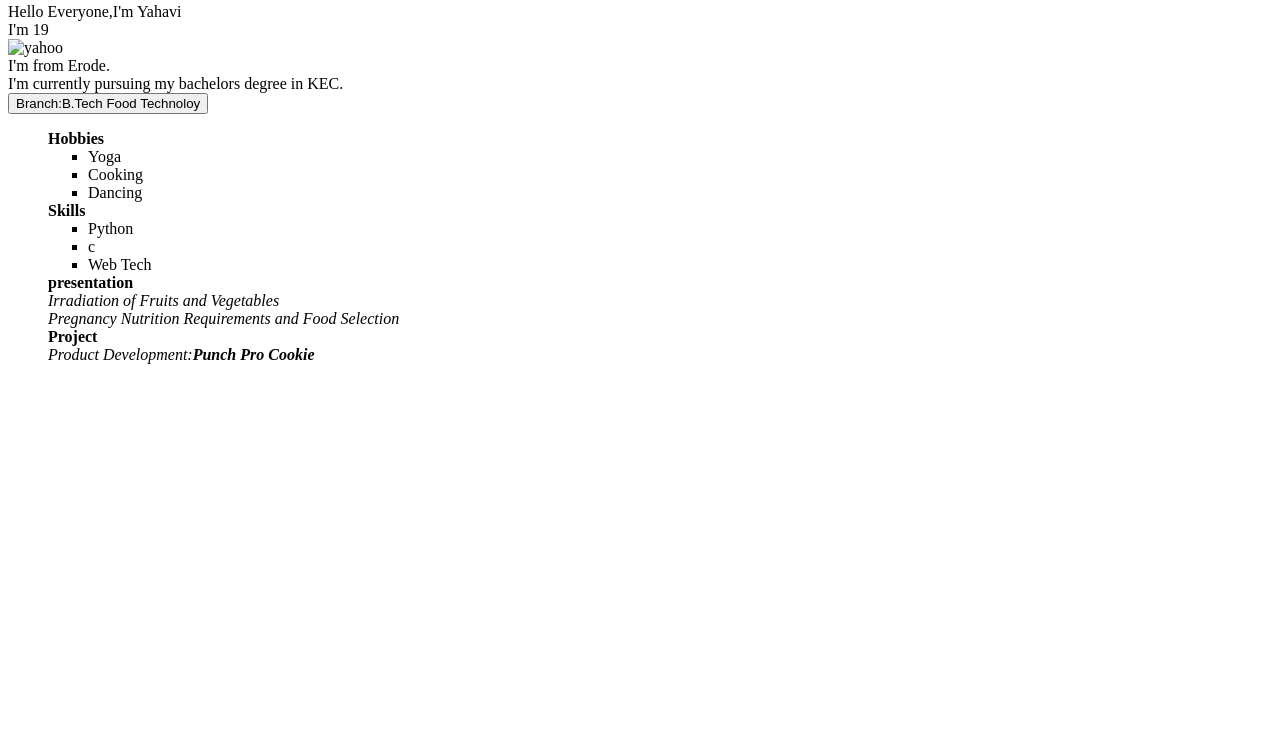
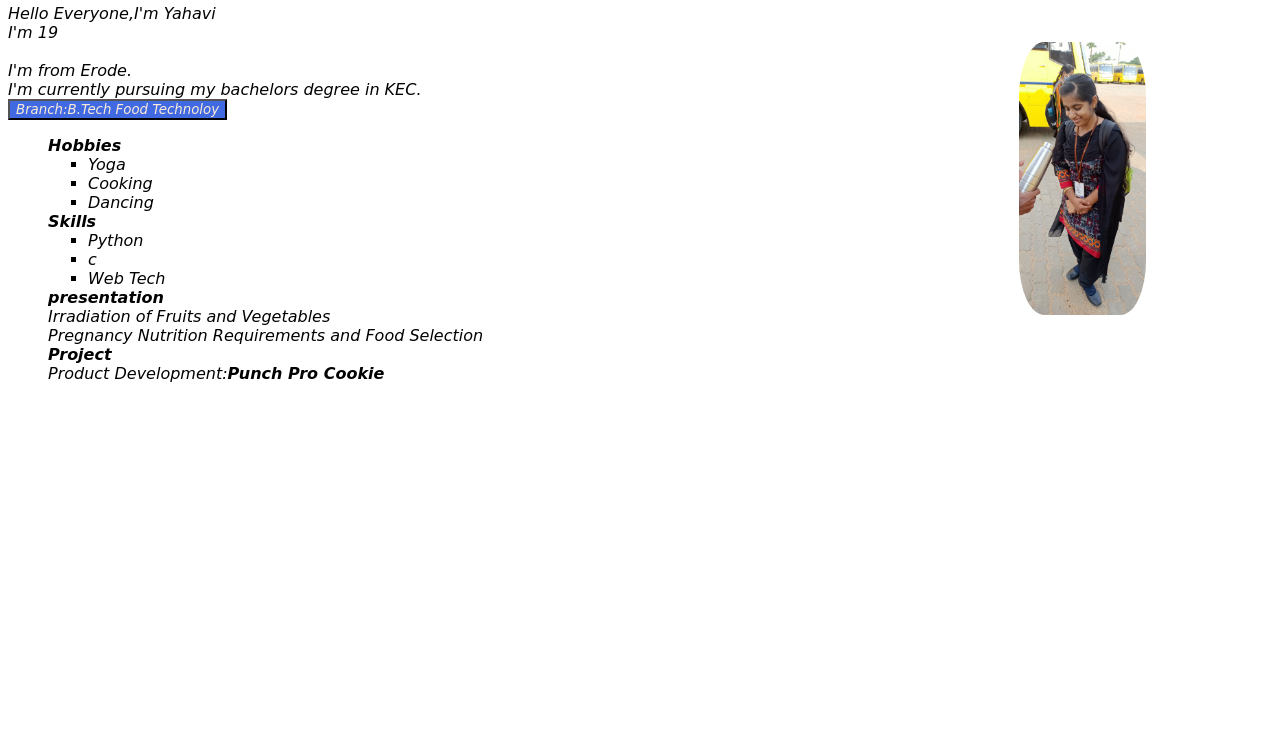
Before and after one commit to yahavivijayan/selfintro, a plain HTML site: page index.html in a window 1280 px wide. Shown: the part 64-800 px from the top of the page. Drawn offline with Linux system fonts and the light colour scheme.

Commit message:
Add files via upload

```diff
--- a/index.html
+++ b/index.html
@@ -5,13 +5,13 @@
     <meta http-equiv="X-UA-Compatible" content="IE=edge">
     <meta name="viewport" content="width=device-width, initial-scale=1.0">
     <title>Document</title>
-    <link rel="stylesheet" href="./syle1.css">
+    <link rel="stylesheet" href="./style1.css">
 </head>
 <body>
     <p><h2>Self Intro</h2>
      Hello Everyone,I'm Yahavi <br>
         I'm 19 <br>
-        <img src="./img/pic1.jpeg" alt="yahoo"> <br>
+        <img src="./image/pic1.jpeg" alt="yahoo"> <br>
         I'm from Erode. <br>
         I'm currently pursuing my bachelors degree in KEC. <br>
         <button id="color">Branch:B.Tech
--- /dev/null
+++ b/style1.css
@@ -0,0 +1,20 @@
+h2
+{
+color:grey
+}
+#color
+{
+    color: antiquewhite;
+    background-color:royalblue;
+}
+*{
+    font-style: italic;
+    font-family: cursive;
+}
+img{
+    border-radius: 20%;
+    width:10%;
+    height: 30%;
+    float: right;
+    margin-right: 10%;
+}
```
